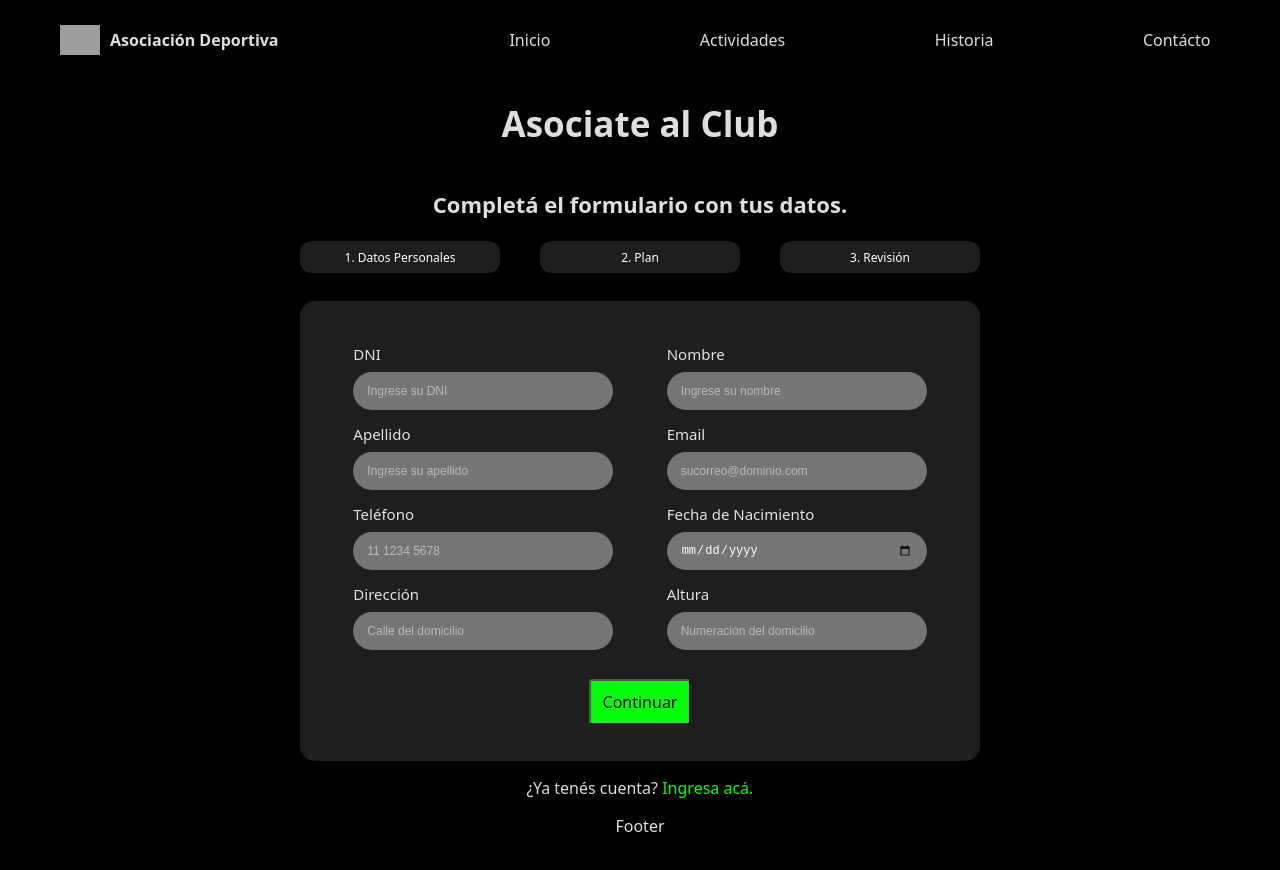
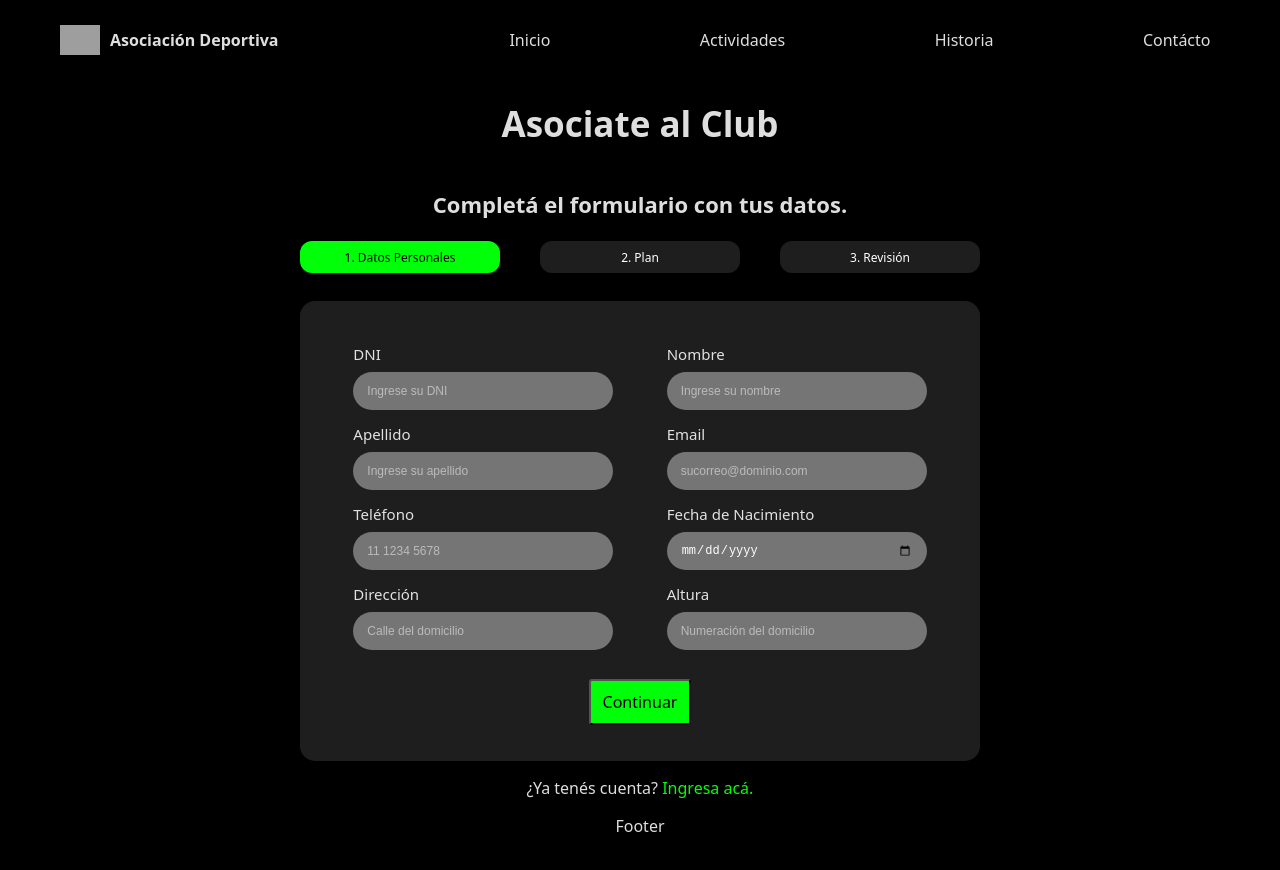
Before and after one commit to JuanPabloRomero00/SAD, a React (Vite) app in the folder frontend/: page /signup in a window 1280 px wide. Shown: the top 870 px of the page. Built offline with nearby package versions, Linux system fonts and the light colour scheme; grey boxes are pictures that could not be loaded.

Commit message:
Fix en color del stepButton

```diff
--- a/frontend/src/index.css
+++ b/frontend/src/index.css
@@ -160,6 +160,12 @@ button:focus-visible {
   outline: none;
 }
 
+.stepButton.active {
+  background-color: #00FF09;
+  color: #000000;
+}
+
+
 .stepButton:focus{
   outline: none;
   border: none;
--- a/frontend/src/pages/Signup.jsx
+++ b/frontend/src/pages/Signup.jsx
@@ -35,7 +35,7 @@ const Step1 = () => {
       </div>
       <div className='formGroup'>
         <label className='formLabel' htmlFor='telefono'>Teléfono</label>
-        <input id='telefono' className='formInput' placeholder='11 1234 5678' maxLength="15" type='tel' onKeyDown={preventArrows} />
+        <input id='telefono' className='formInput' placeholder='11 1234 5678' maxLength="15" type='tel' />
       </div>
       <div className='formGroup'>
         <label className='formLabel' htmlFor='fechaNacimiento'>Fecha de Nacimiento</label>
```
